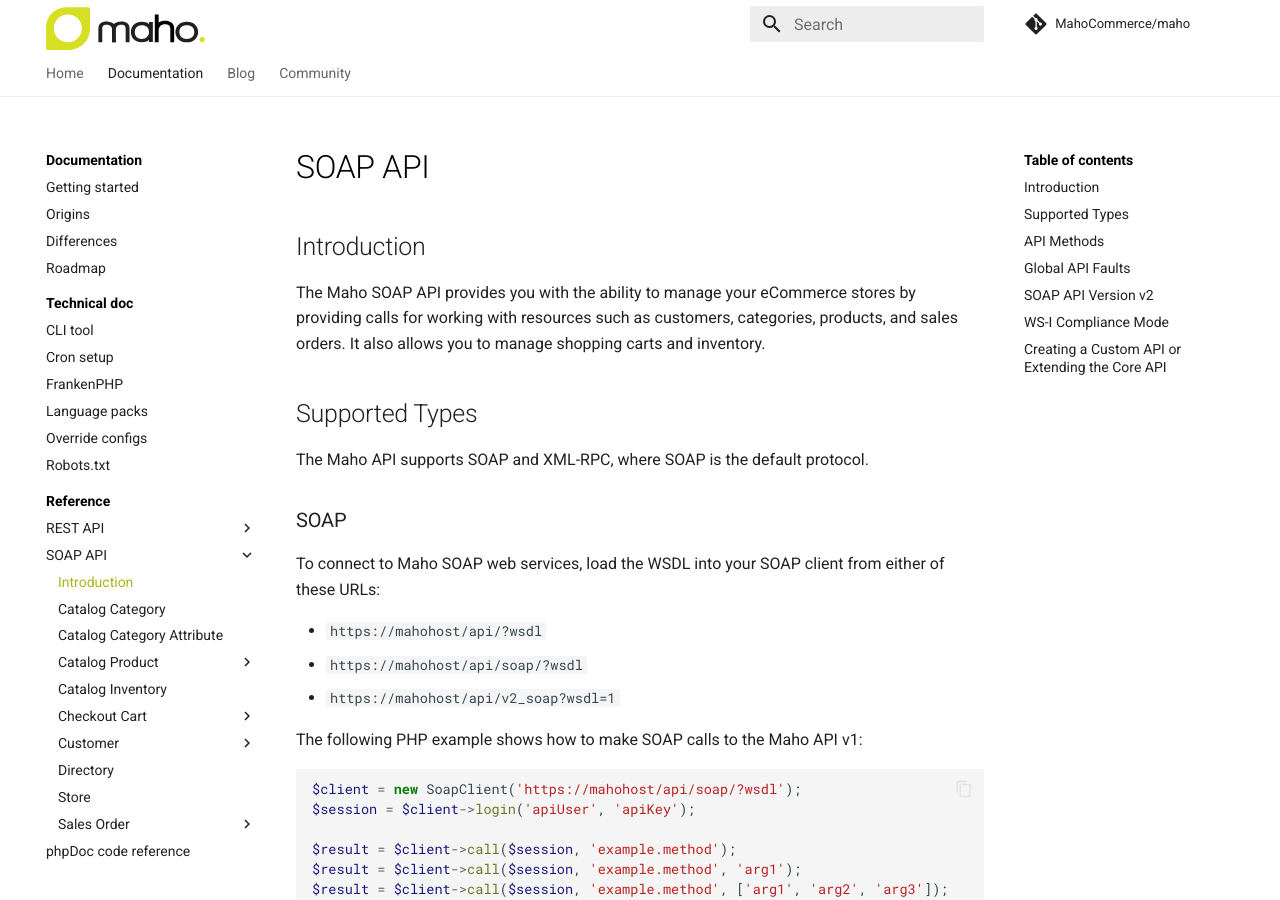
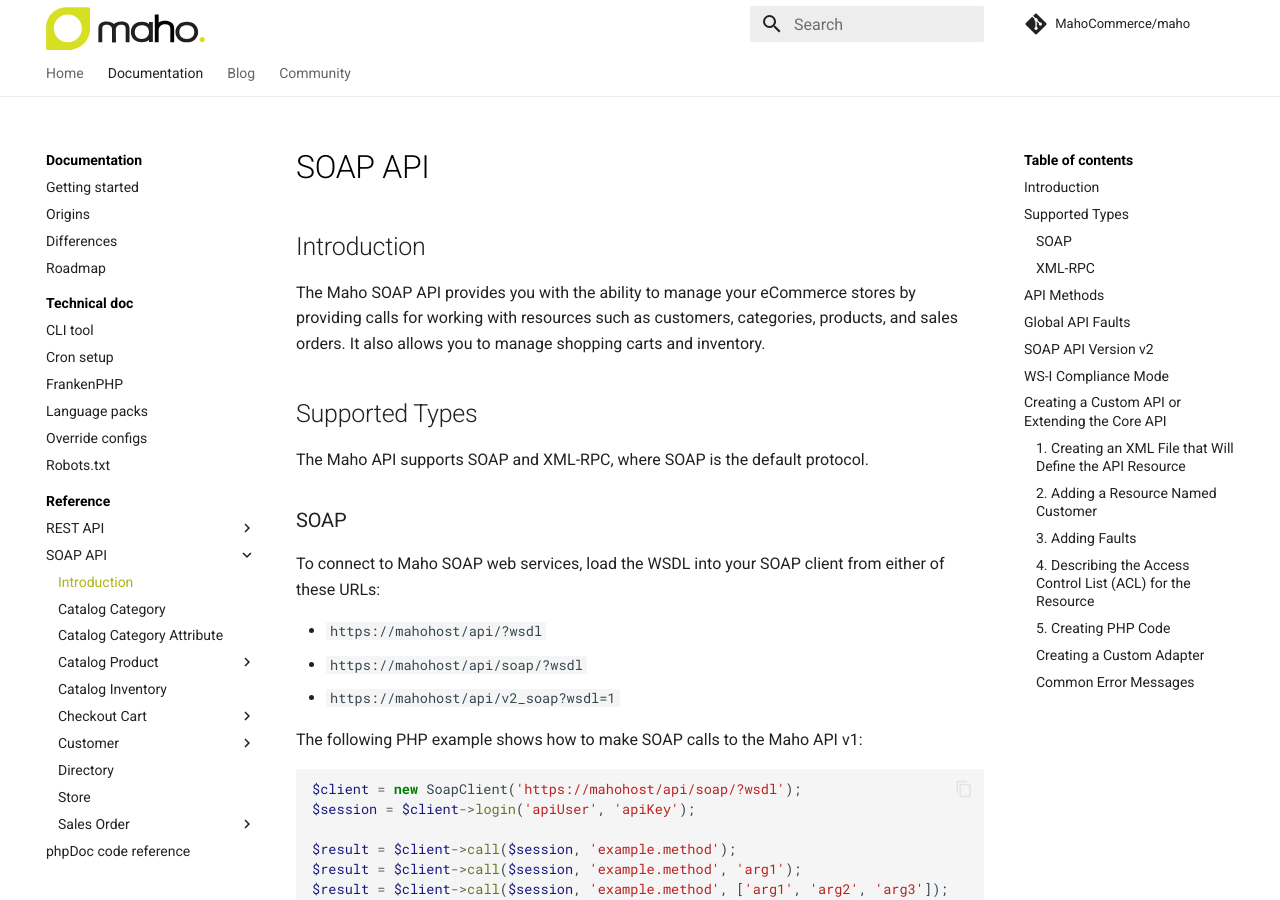
Before and after one commit to MahoCommerce/mahocommerce.com, an MkDocs documentation site: the page built from docs/api/soap.md, in a window 1280 px wide and 900 px high. Built offline with MkDocs 1.6.1 and Material for MkDocs 9.7.7, drawn with Linux system fonts in a browser that asks for light colours; comment, search, counter and statistics services are not loaded.

````diff
--- a/docs/api/soap.md
+++ b/docs/api/soap.md
@@ -10,7 +10,7 @@
 
 The Maho API supports SOAP and XML-RPC, where SOAP is the default protocol.
 
-<h3>SOAP</h3>
+### SOAP
 
 To connect to Maho SOAP web services, load the WSDL into your SOAP client from either of these URLs:
 
@@ -36,7 +36,7 @@
 $client->endSession($session);
 ```
 
-<h3>XML-RPC</h3>
+### XML-RPC
 
 To use XML-RPC, load the following URL into your XML-RPC client:
 
@@ -173,7 +173,7 @@
 
 For general information about the Maho API, go to the [Introduction](#Introduction).
 
-<h3>1. Creating an XML File that Will Define the API Resource</h3>
+### 1. Creating an XML File that Will Define the API Resource
 
 Create a file named `api.xml` in the `/etc` directory in the customer module.
 Start with the empty structure, as follows:
@@ -191,7 +191,7 @@
 </config>
 ```
 
-<h3>2. Adding a Resource Named Customer</h3>
+### 2. Adding a Resource Named Customer
 
 Add an element named `customer` in the `resources` element.
 Add a `methods` element with elements for `list`, `create`, `info`, `update` and `remove` methods for customer resource.
@@ -238,7 +238,7 @@
 </config>
 ```
 
-<h3>3. Adding Faults</h3>
+### 3. Adding Faults
 
 The resource can return some faults, so add a `faults` element in the `customer` element, and list the various faults.
 
@@ -275,7 +275,7 @@
 </config>
 ```
 
-<h3>4. Describing the Access Control List (ACL) for the Resource</h3>
+### 4. Describing the Access Control List (ACL) for the Resource
 
 To prevent unauthorized access to our custom API,
 you must first list the resources that are restricted within the `acl` element.
@@ -350,7 +350,7 @@
 </config>
 ```
 
-<h3>5. Creating PHP Code</h3>
+### 5. Creating PHP Code
 
 Next, write some PHP code to access the resources.
 Start by creating a class called `Mage_Customer_Model_Customer_Api`that extends `Mage_Api_Model_Resource_Abstract`.
@@ -503,7 +503,7 @@
 }
 ```
 
-<h3>Creating a Custom Adapter</h3>
+### Creating a Custom Adapter
 
 To create custom webservice adapter, implement the `Mage_Api_Model_Server_Adapter_Interface`, which is shown below.
 
@@ -641,7 +641,7 @@
 }
 ```
 
-<h3>Common Error Messages</h3>
+### Common Error Messages
 
 The following are common error messages that you might receive when creating your own custom API.
 
````
